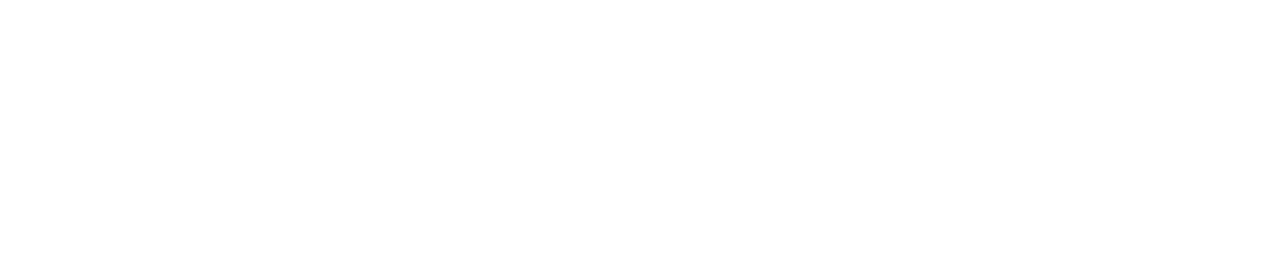
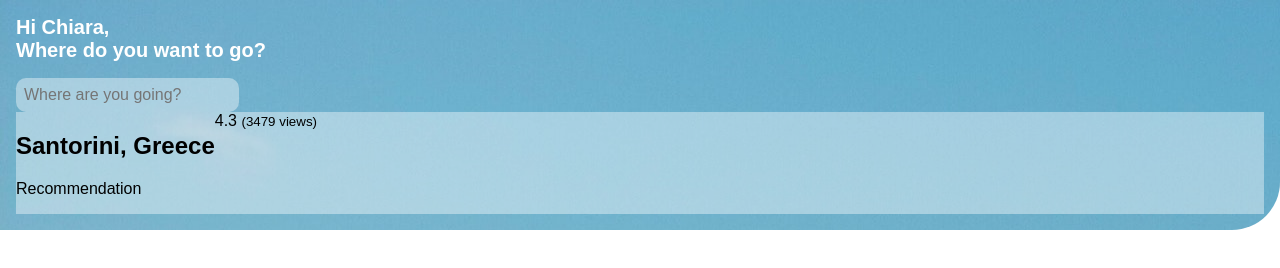
Before and after one commit to cursief/episode-3, a website: page src/index.html in a window 1280 px wide. Drawn offline with nearby package versions, Linux system fonts and the light colour scheme; files that its build step writes are made by us from their sources.

Commit message:
Add header

```diff
--- a/src/index.html
+++ b/src/index.html
@@ -3,9 +3,41 @@
 <head>
 	<meta charset="UTF-8">
 	<title>Episode 3</title>
+	<meta name="viewport" content="width=device-width, initial-scale=1.0">
+	<meta http-equiv="X-UA-Compatible" content="ie=edge">
 	<link rel="stylesheet" href="style.css">
 </head>
 <body>
+	<main>
+		<header class="app__header header">
+			<div class="header__top">
+				<div class="header__title">
+					Hi Chiara,<br>
+					Where do you want to go?
+				</div>
+				<div class="icon-notification"></div>
+			</div>
+			<input type="text" class="header__search" placeholder="Where are you going?">
 
+			<div class="location-details">
+				<div class="location-details__text">
+					<h2>Santorini, Greece</h2>
+					<p>Recommendation</p>
+				</div>
+				<div class="location__rating">
+					<div class="rating-stars">
+						<star></star>
+						<star></star>
+						<star></star>
+						<star></star>
+						<star></star>
+					</div>
+					<div class="rating-text">
+						4.3 <small>(3479 views)</small>
+					</div>
+				</div>
+			</div>
+		</header>
+	</main>
 </body>
 </html>
--- a/src/style.scss
+++ b/src/style.scss
@@ -8,3 +8,33 @@ html {
 	padding: 0;
 	font-family: sans-serif;
 }
+
+.header {
+	padding: 1rem;
+	background: #1880C0 url('images/greece.jpeg');
+	border-bottom-right-radius: 3rem;
+}
+
+.header__top {
+	display: flex;
+}
+
+.header__title {
+	color: white;
+	font-size: 20px;
+	font-weight: bold;
+	margin-bottom: 1rem;
+}
+
+.header__search {
+	font-size: 16px;
+	padding: .5rem;
+	border-radius: 10px;
+	border: 0;
+	background: rgba(255,255,255,.4);
+}
+
+.location-details {
+	background: rgba(255,255,255,.4);
+	display: flex;
+}
```
Also changed, not shown: src/images/greece.jpeg (added), src/images/notification-icon.svg (added), src/images/search-icon.svg (added), src/images/star-border.svg (added), src/images/star-icon.svg (added).
